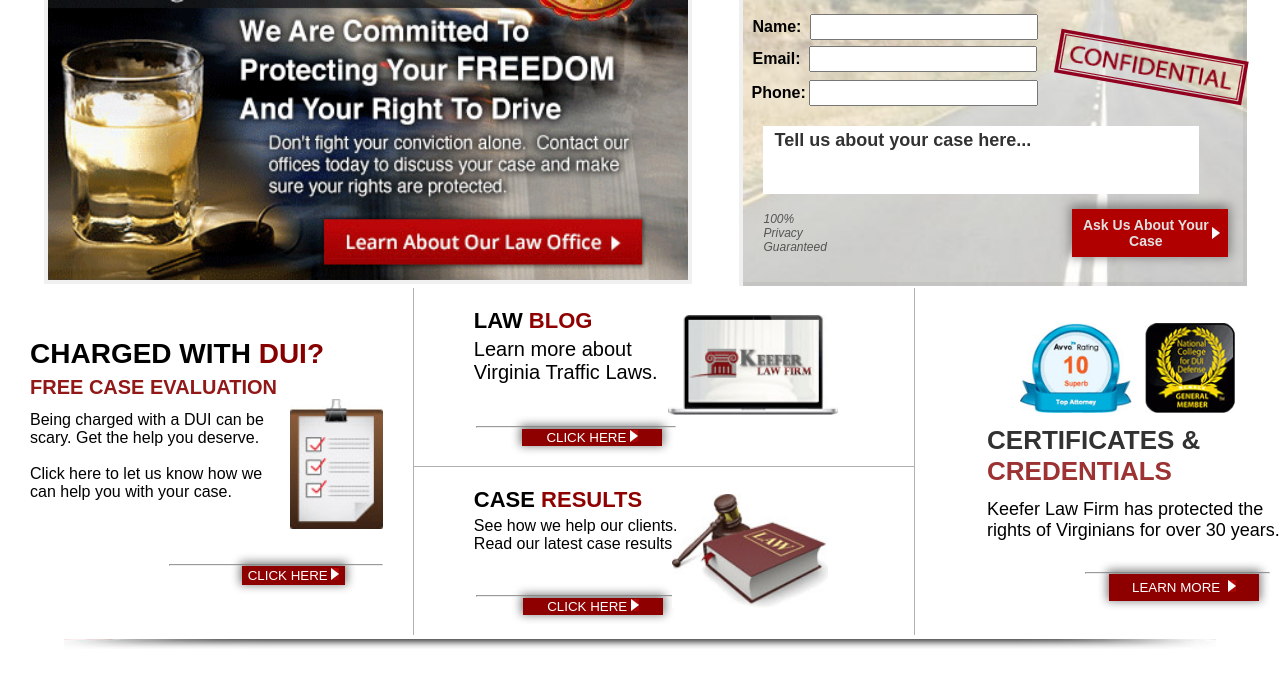
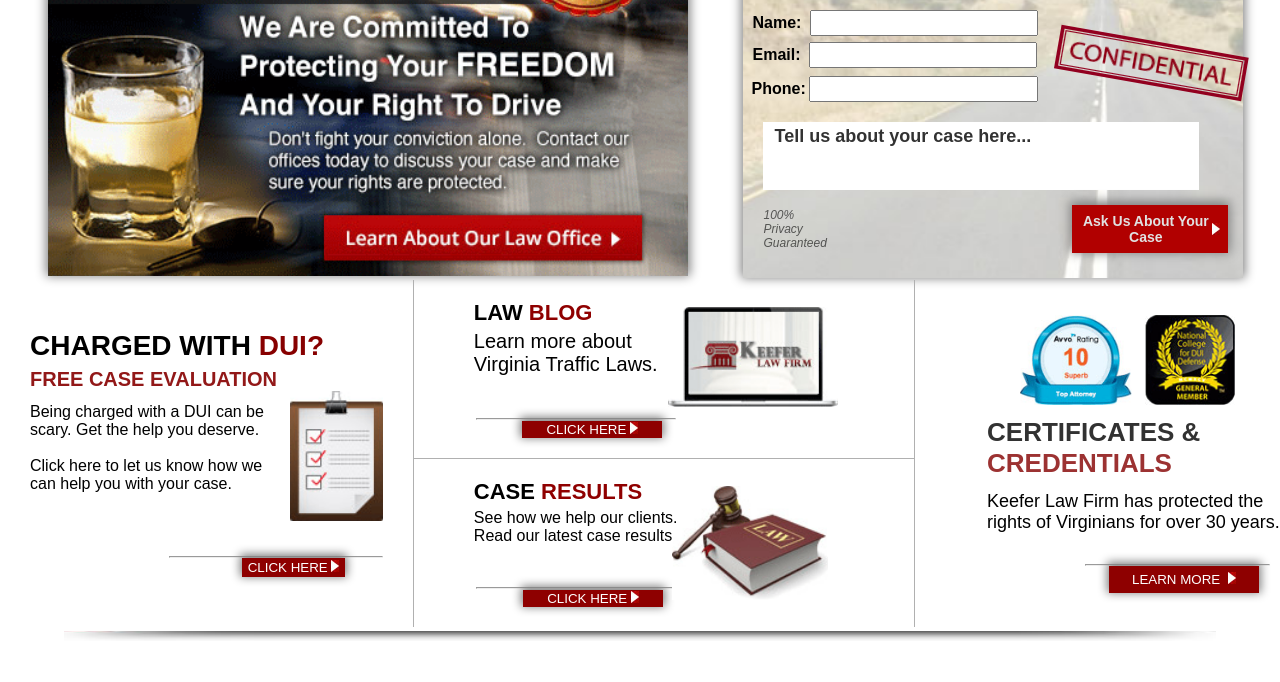
Before and after one commit to Raja-Abbas/Keefer-psd, a plain HTML site: page index.html in a window 1280 px wide. Shown: the part 326-1008 px from the top of the page. Drawn offline with Linux system fonts and the light colour scheme.

Commit message:
Added border to images

```diff
--- a/index.html
+++ b/index.html
@@ -98,7 +98,7 @@
 .flex-one img{
 width:600px;
 height: auto;
-border: 4px solid rgb(106, 106, 106,0.1);
+box-shadow: 0px -2px 10px 2px grey;
 }
     .flex-two{
         width: 500px;
@@ -106,7 +106,7 @@ border: 4px solid rgb(106, 106, 106,0.1);
         background: url(images/form_bg.jpg);
         background-size: 670px;
         background-repeat: no-repeat;
-        border: 4px solid rgb(106, 106, 106,0.1);
+        box-shadow: 0px -2px 10px 2px grey;
     }
     .question{
         color: white;
```
